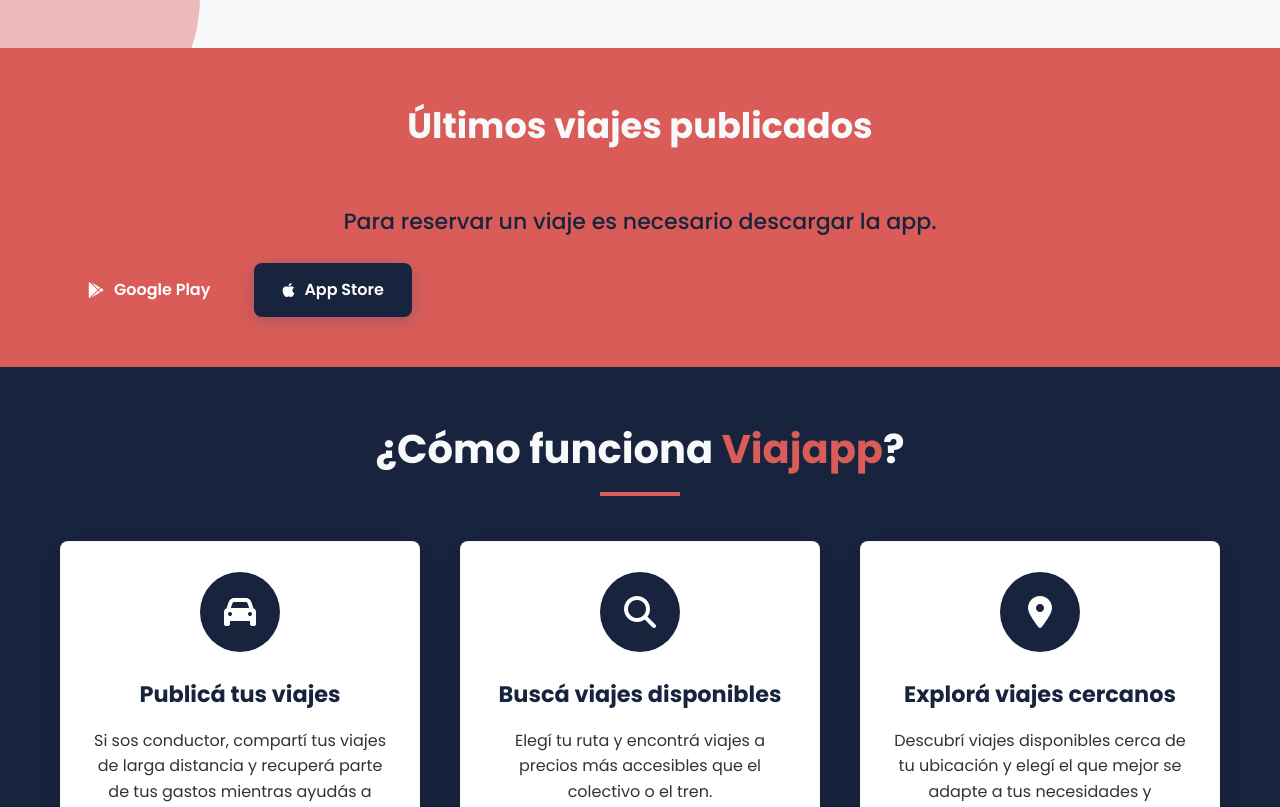
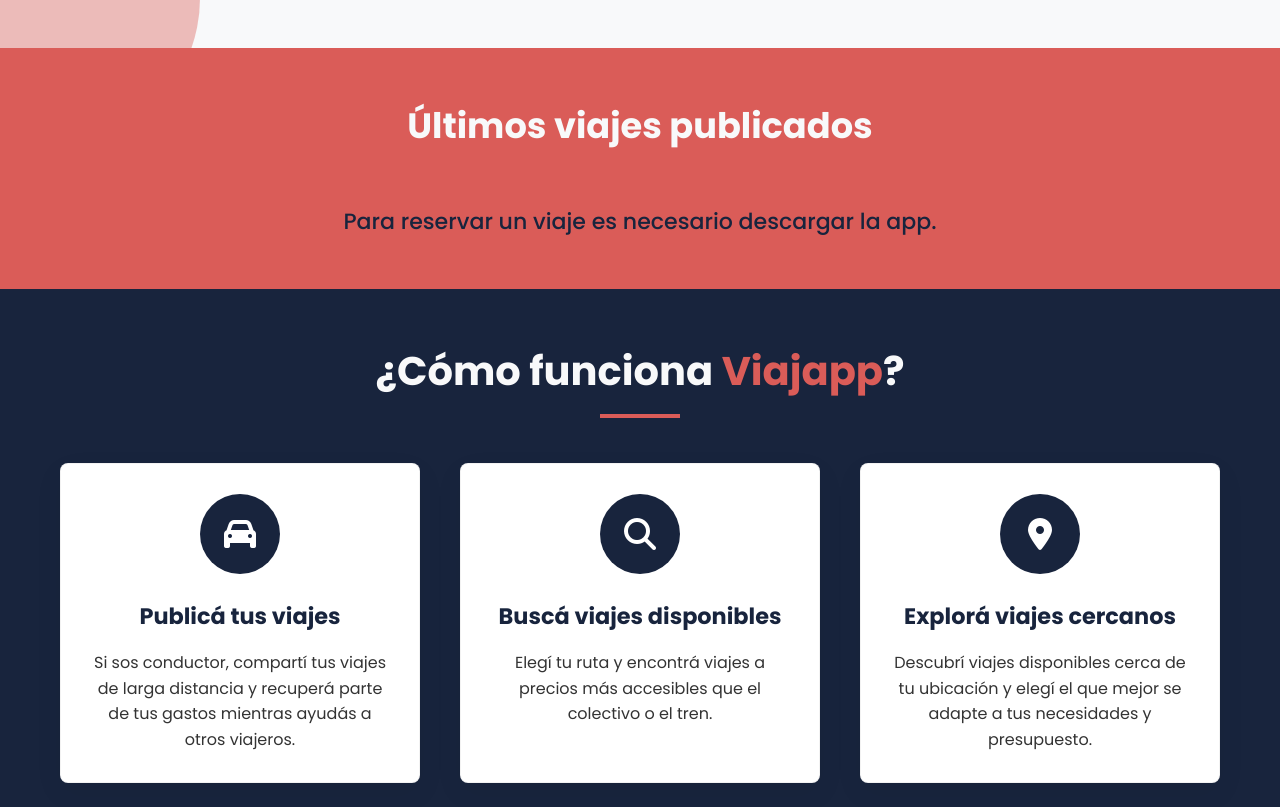
Before and after one commit to Viajapp/viajapp.github.io, a plain HTML site: page index.html in a window 1280 px wide. Shown: the part 790-1597 px from the top of the page. Drawn offline with Linux system fonts and the light colour scheme; no server answers.

```diff
--- a/index.html
+++ b/index.html
@@ -97,16 +97,6 @@
                 <!-- Aquí se insertarán las tarjetas de viajes dinámicamente -->
             </div>
             <p class="trips-note" data-aos="fade-up">Para reservar un viaje es necesario descargar la app.</p>
-            <div class="cta-buttons">
-                <a href="https://play.google.com/store/apps/details?id=com.viajapp.app&hl=es_AR" target="_blank" class="btn btn-primary">
-                    <i class="fab fa-google-play"></i>
-                    Google Play
-                </a>
-                <a href="https://apps.apple.com/us/app/viajapp/id6745457759" target="_blank" class="btn btn-secondary">
-                    <i class="fab fa-apple"></i>
-                    App Store
-                </a>
-            </div>
         </div>
     </section>
 
```
